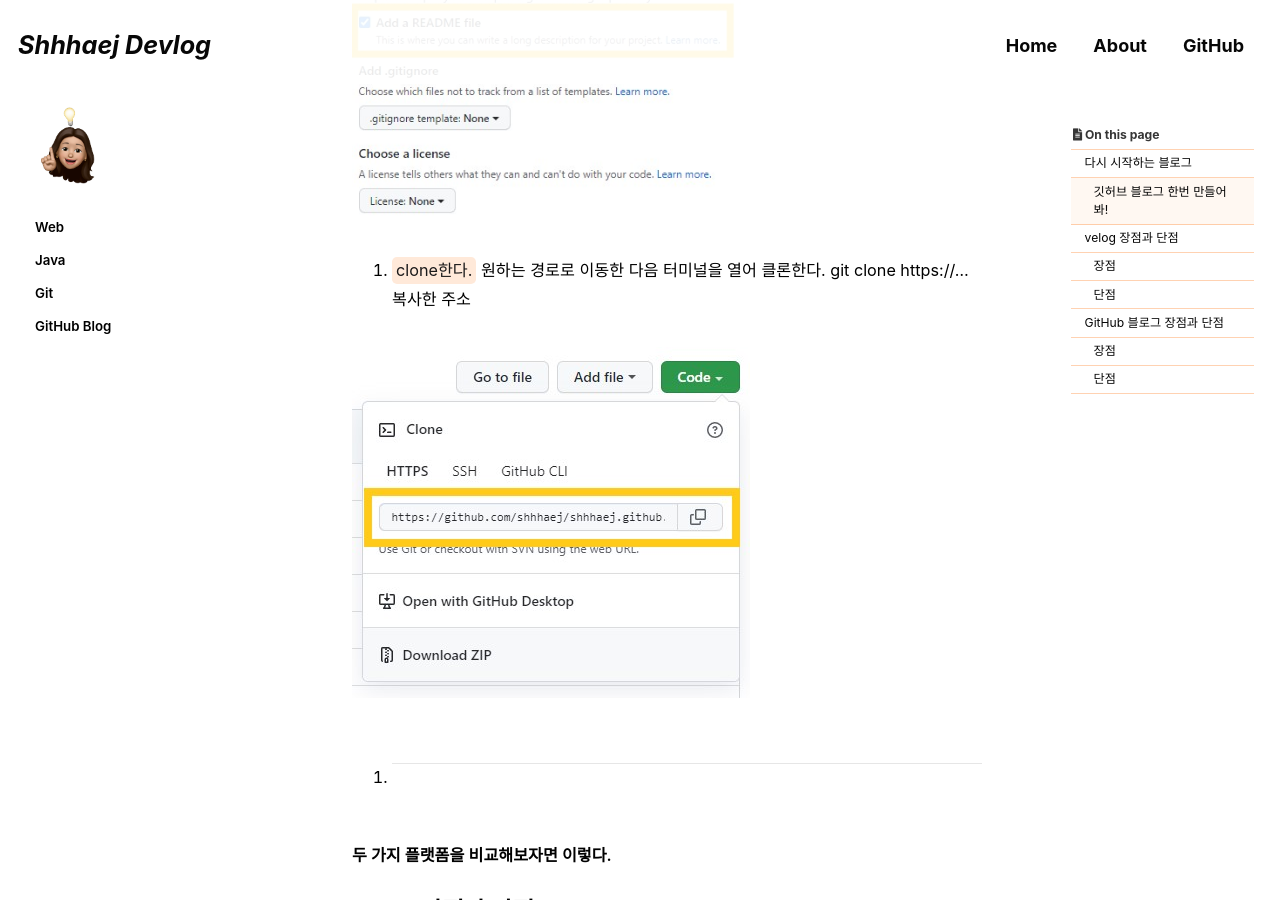
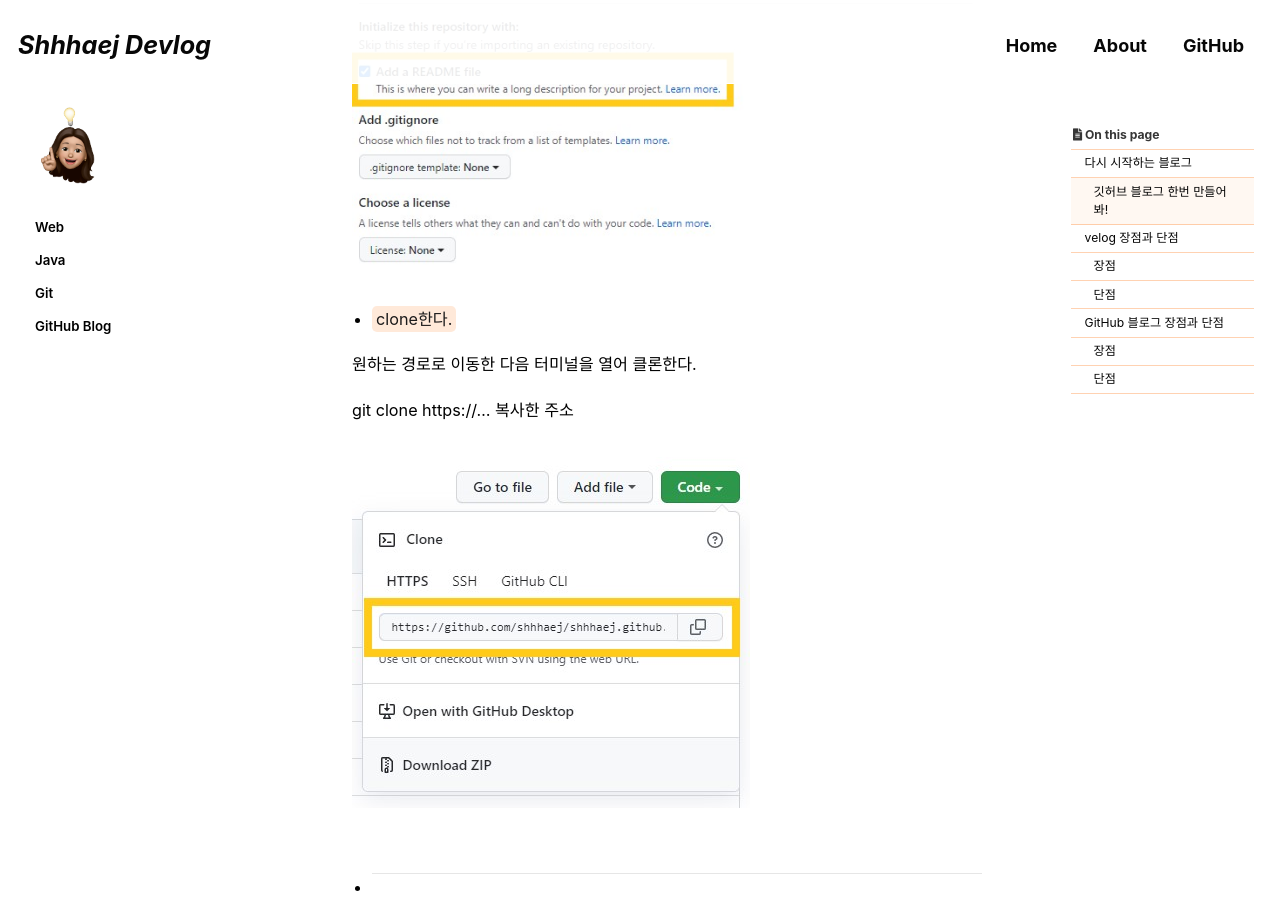
Before and after one commit to shhhaej/shhhaej.github.io, a Jekyll site: the page built from _posts/2021-09-05-github-blog-1.md, in a window 1280 px wide and 900 px high, scrolled down 1074 px. Built offline with Jekyll 4.4.1, drawn with Linux system fonts in a browser that asks for light colours; cached includes are drawn as plain includes; some web fonts are replaced; comment, search, counter and statistics services are not loaded; part of the change alters nothing that is shown.

Commit message:
recommit.

```diff
--- a/_posts/2021-09-05-github-blog-1.md
+++ b/_posts/2021-09-05-github-blog-1.md
@@ -29,20 +29,30 @@ GitHub 블로그를 과연 잘 시작할 수 있을지, 시간이 많이 소요
 
 ### 깃허브 블로그 한번 만들어봐!
 
-1. <mark>새로운 Repository를 만든다.</mark>
+- <mark>새로운 Repository를 만든다.</mark>
+
 ![new-repository-1](../assets/images/posts_img/github-blog/new-repository-1.JPG)
 
-2. <mark>Repository 이름을 설정한다.</mark>
+
+
+- <mark>Repository 이름을 설정한다.</mark>
 
 💡 꼭 username.github.io 이런식으로 만들어 준다.
+
 ![new-repository-2](../assets/images/posts_img/github-blog/new-repository-2.jpg)
-3. <mark>clone한다.</mark>
+
+
+- <mark>clone한다.</mark>
+
 원하는 경로로 이동한 다음 터미널을 열어 클론한다.
+
 git clone https://... 복사한 주소
 
 ![new-repository-3](../assets/images/posts_img/github-blog/new-repository-3.jpg)
 
-4.
+
+
+-
 ---
 
 **두 가지 플랫폼을 비교해보자면 이렇다.**
```
